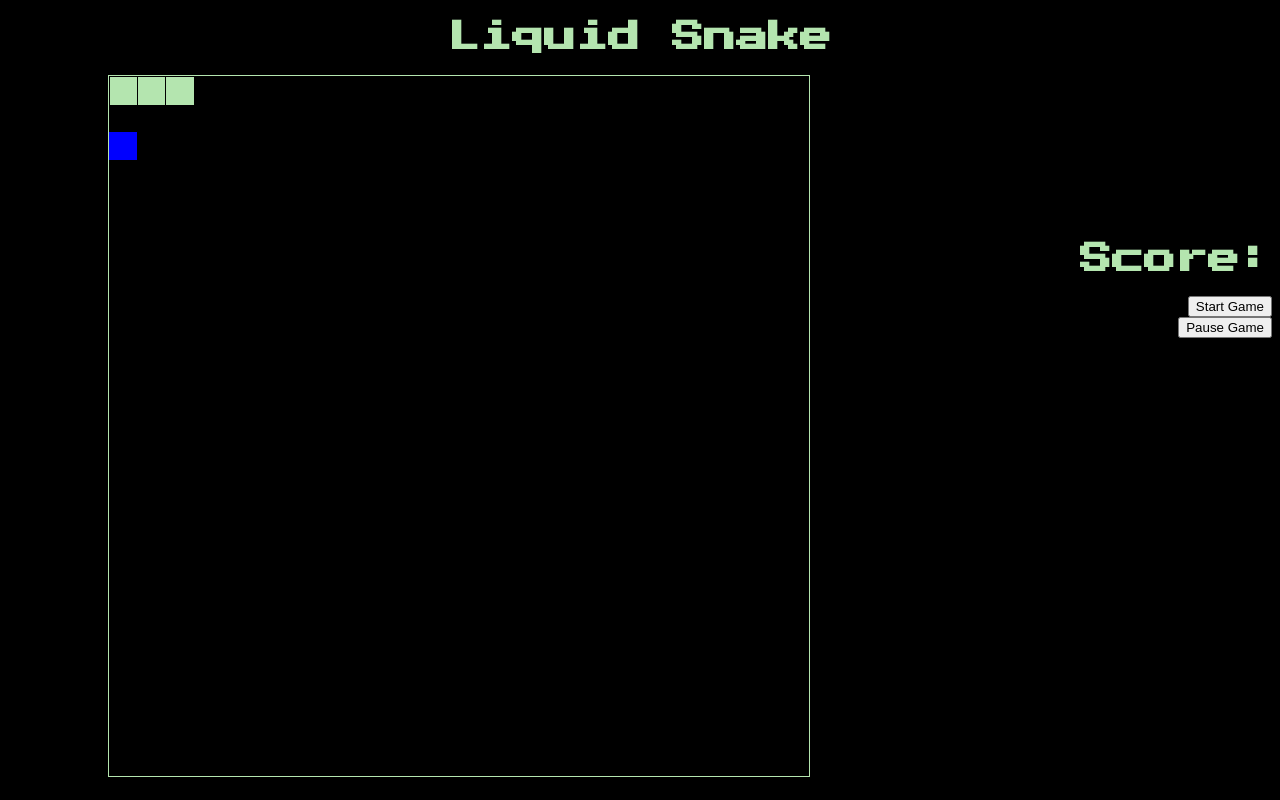
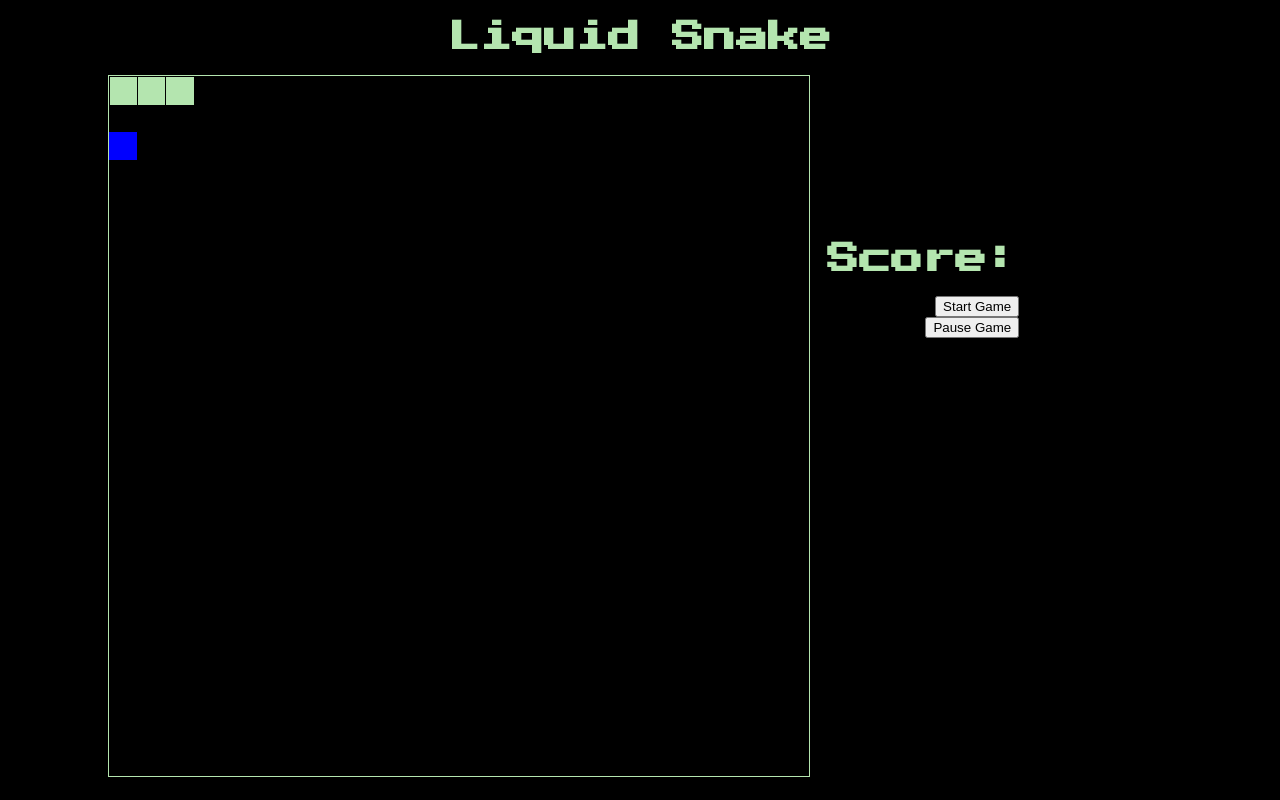
Before and after one commit to richwblake/LiquidSnakeFrontend, a React (Create React App) app: page / in a window 1280 px wide. Built offline with nearby package versions, Linux system fonts and the light colour scheme.

Commit message:
Added control panel to store

```diff
--- a/src/Components/ControlPanel/ControlPanel.js
+++ b/src/Components/ControlPanel/ControlPanel.js
@@ -1,5 +1,6 @@
 import React from 'react';
 import { Component } from 'react';
+import { connect } from 'react-redux';
 import ScorePanel from './ScorePanel';
 import StartGameButton from './StartGameButton';
 import RestartGameButton from './RestartGameButton';
@@ -17,4 +18,4 @@ class ControlPanel extends Component {
     }
 };
 
-export default ControlPanel;
+export default connect()(ControlPanel);
--- a/src/Stylesheets/gameboard.css
+++ b/src/Stylesheets/gameboard.css
@@ -40,6 +40,7 @@ html {
 
 .control-panel {
   margin-top: 15%;
+  margin-right: 20%;
   text-align: right;
 }
 
```
